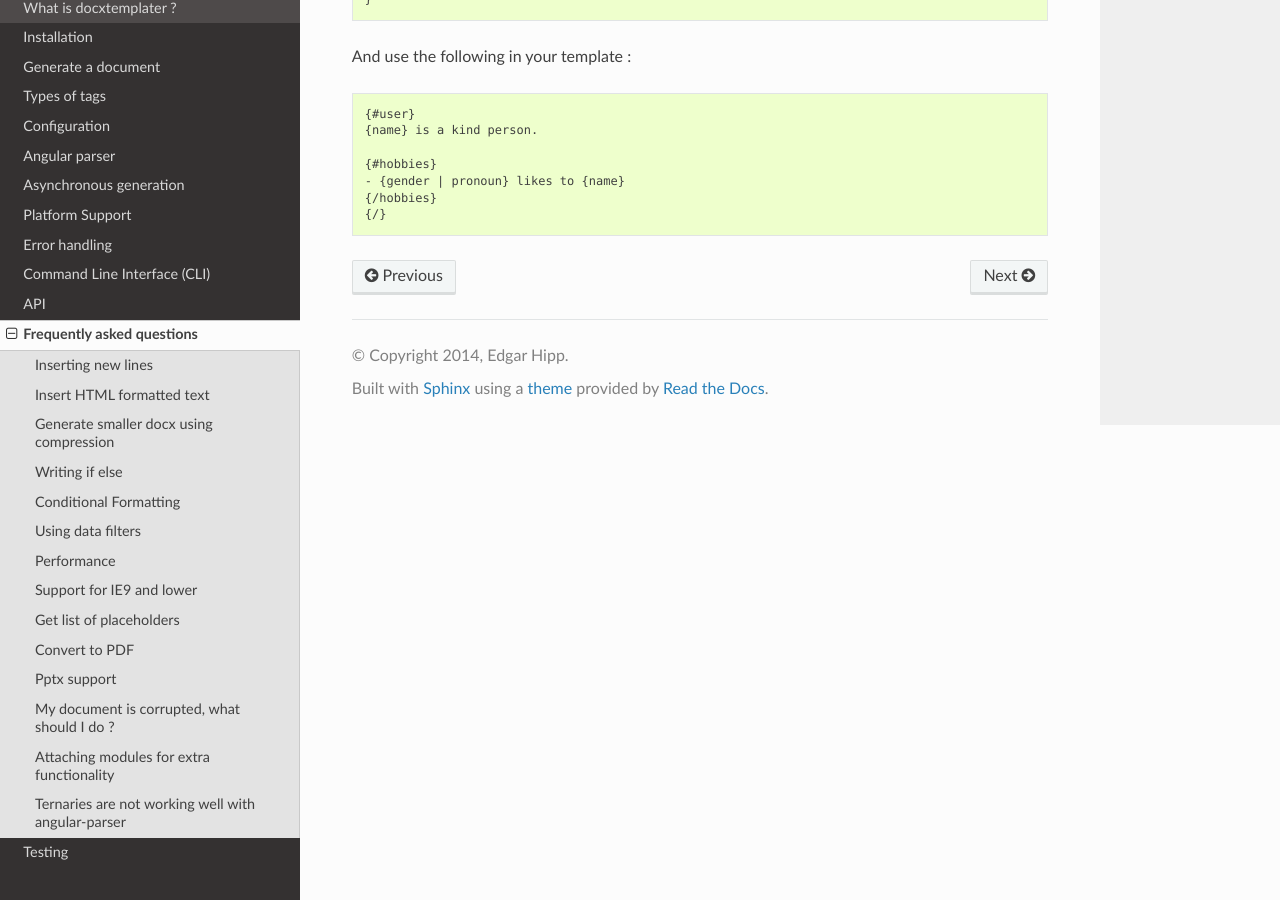
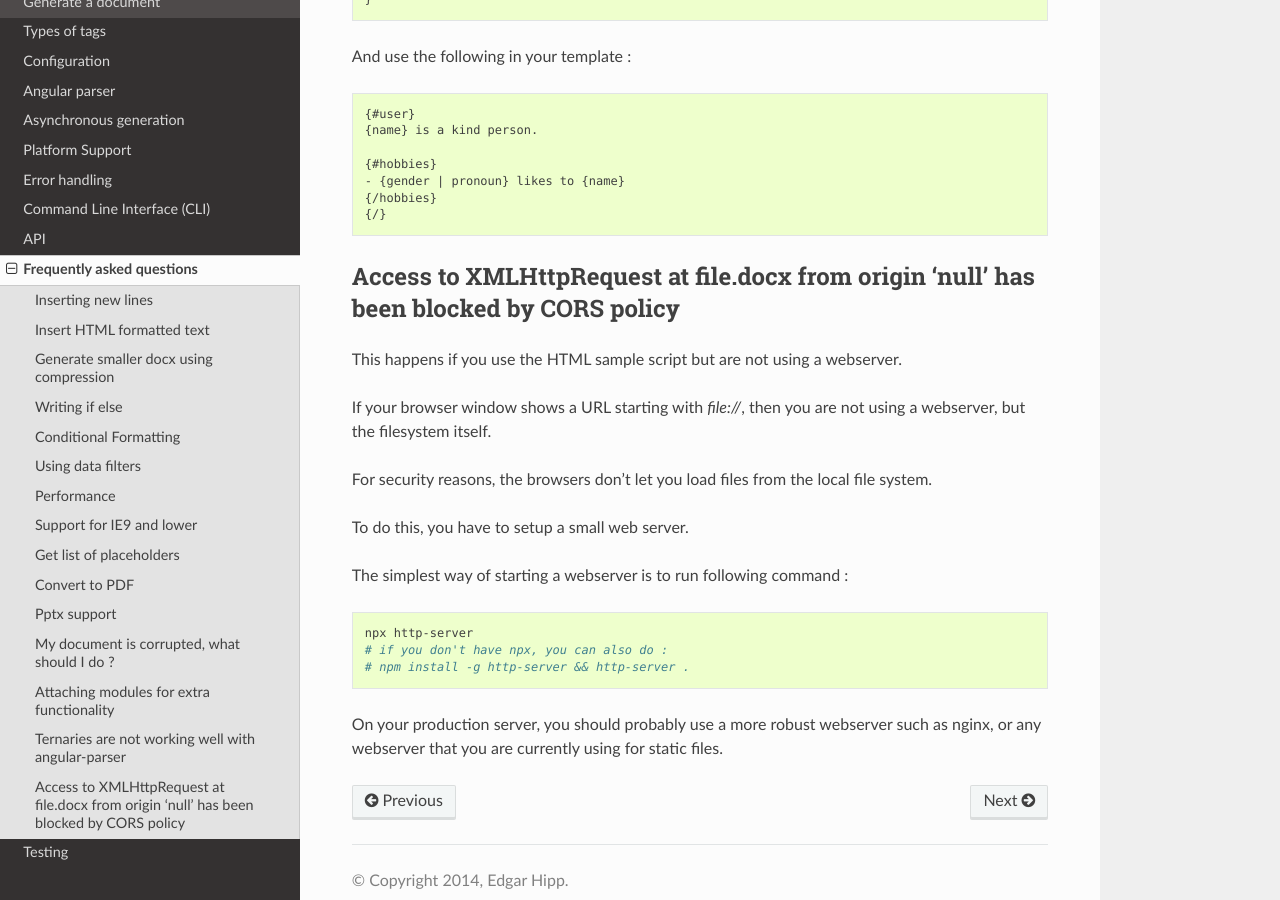
Before and after one commit to open-xml-templating/docxtemplater, a Sphinx documentation site: the page built from docs/source/faq.rst, in a window 1280 px wide and 900 px high, scrolled down 5803 px. Built offline with Sphinx 7.4.7 and the Read the Docs theme 2.0.0, drawn with Linux system fonts in a browser that asks for light colours.

Commit message:
Update faq about CORS

```diff
--- a/docs/source/faq.rst
+++ b/docs/source/faq.rst
@@ -310,3 +310,27 @@ And use the following in your template :
    - {gender | pronoun} likes to {name}
    {/hobbies}
    {/}
+
+
+Access to XMLHttpRequest at file.docx from origin 'null' has been blocked by CORS policy
+----------------------------------------------------------------------------------------
+
+.. _cors:
+
+This happens if you use the HTML sample script but are not using a webserver.
+
+If your browser window shows a URL starting with `file://`, then you are not using a webserver, but the filesystem itself.
+
+For security reasons, the browsers don't let you load files from the local file system.
+
+To do this, you have to setup a small web server.
+
+The simplest way of starting a webserver is to run following command :
+
+.. code-block:: bash
+
+   npx http-server
+   # if you don't have npx, you can also do :
+   # npm install -g http-server && http-server .
+
+On your production server, you should probably use a more robust webserver such as nginx, or any webserver that you are currently using for static files.
--- a/docs/source/generate.rst
+++ b/docs/source/generate.rst
@@ -124,3 +124,7 @@ Browser
         }
         </script>
     </html>
+
+Please note that if you want to load a docx from your filesystem, you will need a webserver or you will be blocked by CORS policy.
+
+:ref:`cors`
```
